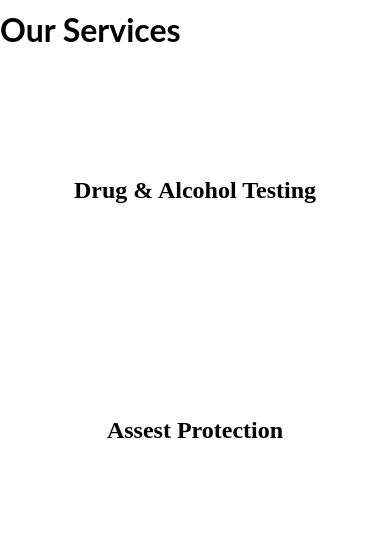
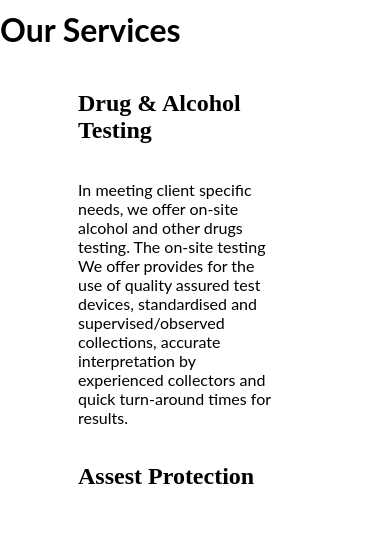
Before and after one commit to pyroteddie/Tsw_Security_Solutions, a React Native app: screen /services in a window 390 px wide. Shown: the part 308-841 px from the top of the page. Built offline with nearby package versions, Linux system fonts and the light colour scheme.

Commit message:
5 files modified

```diff
--- a/App.tsx
+++ b/App.tsx
@@ -8,6 +8,7 @@ import HomeScreen from './screens/home';
 import Header from './components/header'
 import ServicesScreen from './screens/services'
 import AboutScreen from './screens/about'
+
   const firebaseConfig = {
     apiKey: "AIzaSyBwW8H1NiKnG8k4x3VZo-PJIp-GSMlI1Ck",
     authDomain: "tswsecuritysolutions.firebaseapp.com",
@@ -31,8 +32,9 @@ export default function App() {
     <Header/>
       <Routes>
         <Route exact path="/" element={< HomeScreen/>}/>
-        <Route exact path='/services' element={<ServicesScreen/>}/>
-        <Route eaxct path='/about' elememt={<AboutScreen/>} />
+        <Route exact path='/services' element={ <ServicesScreen/> } />
+        <Route exact path='/about' element={ <AboutScreen/> } />
+
       </Routes>
     </div>
   </Router>
--- a/components/header.tsx
+++ b/components/header.tsx
@@ -14,7 +14,7 @@ export default function Header() {
           <a className='Link'><Link style={{color:'white'}} to="/">Home</Link></a>
           <a className='Link'><Link style={{color:'white'}} to="/about">About</Link></a>
           <a className='Link'><Link style={{color:'white'}} to="/services">Our Services</Link></a>
-          <a className='Link'><Link style={{color:'white'}} to="Contact">Contact Us</Link></a>
+          <a className='Link'><Link style={{color:'white'}} to="/contact">Contact Us</Link></a>
         </div>
 
       </div>
--- a/screens/about.tsx
+++ b/screens/about.tsx
@@ -5,8 +5,8 @@ import '../style.css';
 export default function AboutScreen() {
     return (
       <div>
-        <h1>Hello StackBlitz!</h1>
-        <p>Start editing to see some magic happen </p>
+        <h1>About Us </h1>
+        <p>TSW Security Solutions</p>
       </div>
     );
   }
--- a/screens/services.tsx
+++ b/screens/services.tsx
@@ -7,15 +7,17 @@ export default function ServicesScreen() {
       <div>
         <h1>Our Services</h1>
         <p> </p>
-        <section>
+        <div className='DivBox'>
         <h2>Drug & Alcohol Testing</h2>
-        </section>
-        <section>
+          <p>In meeting client specific needs, we offer on-site alcohol and other drugs testing.
+              The on-site testing We offer provides for the use of quality assured test devices, standardised and supervised/observed collections, accurate interpretation by experienced collectors and quick turn-around times for results.</p>
+        </div>
+        <div className='DivBox'>
         <h2>Assest Protection</h2>
-        </section>
-        <section>
+        </div>
+        <div className='DivBox'>
         <h2>Static Gaurd</h2>
-        </section>
+        </div>
 
       </div>
     );
--- a/style.css
+++ b/style.css
@@ -1,20 +1,20 @@
-h1, p {
+h1,
+p {
   font-family: Lato;
 }
-.MenuBar{
+.MenuBar {
   display: flex;
   flex-direction: row;
   align-items: center;
   width: -webkit-fill-available;
   justify-content: space-between;
   position: absolute;
-  top:0px;
+  top: 0px;
 }
-.HeaderImg{
-width: -webkit-fill-available;
-
+.HeaderImg {
+  width: -webkit-fill-available;
 }
-.MenuName{
+.MenuName {
   display: flex;
   justify-self: start;
   color: white;
@@ -23,70 +23,87 @@ width: -webkit-fill-available;
   font-size: 24px;
   margin-left: 20px;
 }
-.MenuLinks{
+.MenuLinks {
   display: flex;
   justify-self: end;
 }
-.Link{
+.Link {
   margin: 5px;
   text-decoration: underline;
   text-decoration-thickness: 2.5px;
   color: white;
 }
 
-.ServiceItem_1, .ServiceItem_2, .ServiceItem_3{
+.ServiceItem_1,
+.ServiceItem_2,
+.ServiceItem_3 {
   display: flex;
-  background: url(https://firebasestorage.googleapis.com/v0/b/tswsecuritysolutions.appspot.com/o/MainPage%2FAssetPro.png?alt=media&token=e7c25339-2ae7-4f5e-bf3d-347c30246521) no-repeat left center;
+  background: url(https://firebasestorage.googleapis.com/v0/b/tswsecuritysolutions.appspot.com/o/MainPage%2FAssetPro.png?alt=media&token=e7c25339-2ae7-4f5e-bf3d-347c30246521)
+    no-repeat left center;
   height: 250px;
   width: 250px;
   align-items: center;
   box-shadow: rgb(0 0 0 / 20%) 4px 4px 4px;
   margin: 5px;
 }
-.ServiceItem_2{
-  background: url(https://firebasestorage.googleapis.com/v0/b/tswsecuritysolutions.appspot.com/o/MainPage%2FDrug.png?alt=media&token=2314e038-280d-43ed-a847-d8b5ae62fdfa) no-repeat left center;
-
+.ServiceItem_2 {
+  background: url(https://firebasestorage.googleapis.com/v0/b/tswsecuritysolutions.appspot.com/o/MainPage%2FDrug.png?alt=media&token=2314e038-280d-43ed-a847-d8b5ae62fdfa)
+    no-repeat left center;
 }
-.ServiceItem_3{
-  background: url(https://firebasestorage.googleapis.com/v0/b/tswsecuritysolutions.appspot.com/o/MainPage%2FStatic.png?alt=media&token=e9fc2340-fbd1-48ad-8b74-df2288cfea16) no-repeat left center;
-
+.ServiceItem_3 {
+  background: url(https://firebasestorage.googleapis.com/v0/b/tswsecuritysolutions.appspot.com/o/MainPage%2FStatic.png?alt=media&token=e9fc2340-fbd1-48ad-8b74-df2288cfea16)
+    no-repeat left center;
 }
 
-.ServiceLabel{
+.ServiceLabel {
   color: white;
-  background-color: rgba(0, 0, 0, .5);
+  background-color: rgba(0, 0, 0, 0.5);
   display: block;
   width: -webkit-fill-available;
   text-align-last: center;
   padding: 20px;
 }
-.ServiceLabel:hover{
+.ServiceLabel:hover {
   color: white;
   font-weight: bolder;
   text-decoration: underline;
   text-decoration-thickness: 2.5px;
 }
 
-.ServicesSection{
-  background-color: rgba(0, 79, 136, .05);
-  border: 1.5px solid rgba(0, 55, 95, .25);
+.ServicesSection {
+  background-color: rgba(0, 79, 136, 0.05);
+  border: 1.5px solid rgba(0, 55, 95, 0.25);
   min-height: 350px;
   display: flex;
-flex-direction: row;
+  flex-direction: row;
 }
-body{ padding:0px;margin: 0px;}
-section{
+body {
+  padding: 0px;
+  margin: 0px;
+}
+section {
   min-height: 240px;
   align-items: center;
   justify-content: center;
   flex-direction: column;
   display: flex;
+}
+.Footer {
+  background-image: linear-gradient(
+    135deg,
+    rgb(1, 136, 211) 78%,
+    rgb(0, 79, 136) 78%
+  );
+}
+.GallerySection {
+  background-color: rgba(196, 196, 196, 1);
+  border: 1.5px solid rgba(0, 55, 95, 0.25);
+}
 
+.DivBox {
+  display: flex;
+  align-items: start;
+  flex-direction: column;
+  margin-left:20%;
+  width: 50%;
 }
-.Footer{
-  background-image: linear-gradient(135deg, rgb(1,136,211) 78%, rgb(0,79,136)78%);
-}
-.GallerySection{
-  background-color: rgba(196, 196, 196, 1);
-  border: 1.5px solid rgba(0, 55, 95, .25);
-}
```
